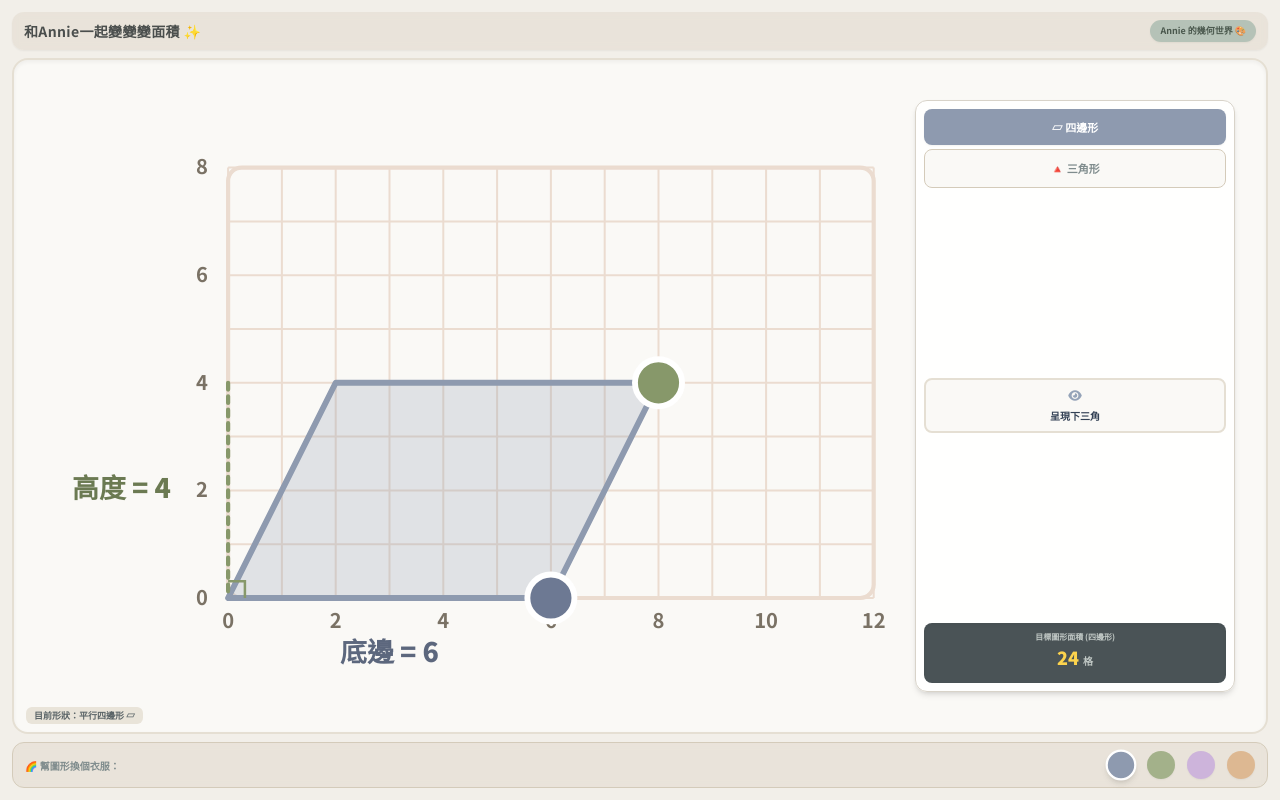
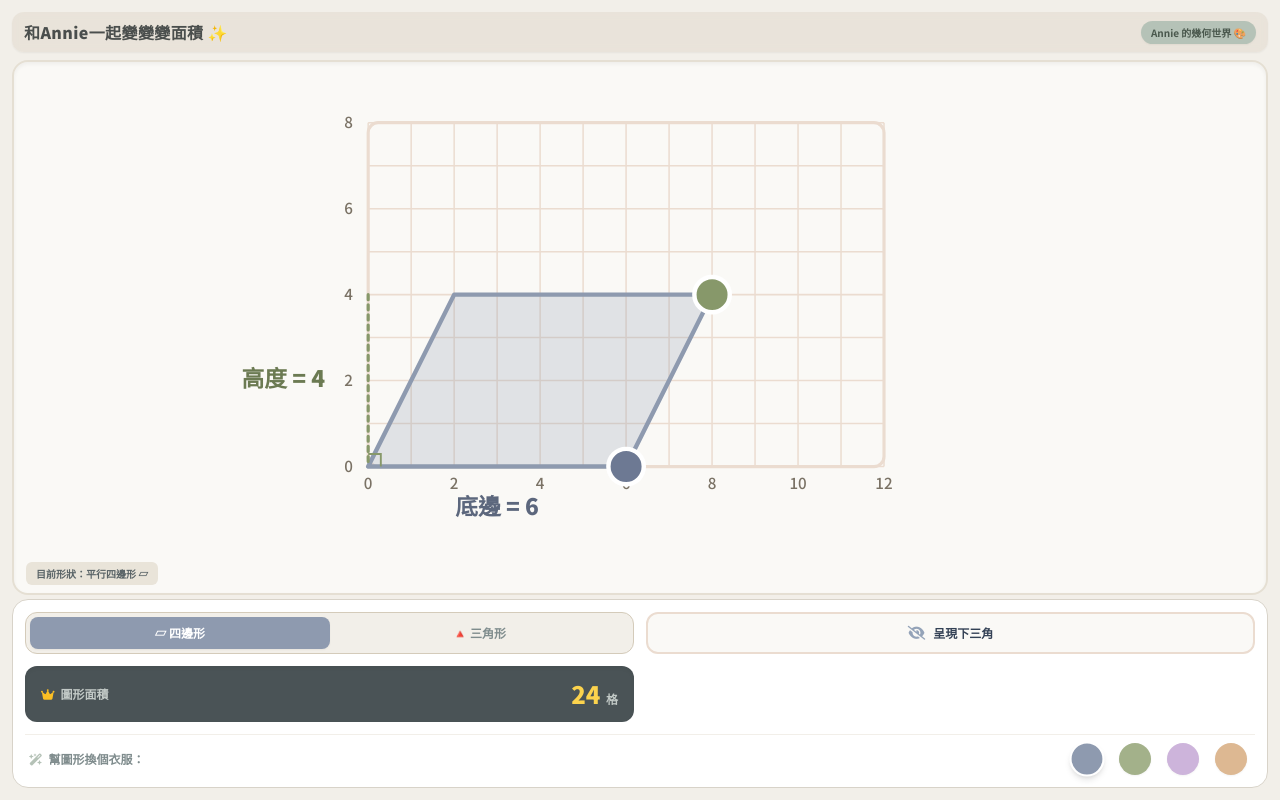
Before and after one commit to anniecs/ShapesWithAnnie, a plain HTML site: page index.html in a window 1280 px wide. Drawn offline with nearby package versions, Linux system fonts and the light colour scheme.

Commit message:
Add files via upload

```diff
--- a/index.html
+++ b/index.html
@@ -14,7 +14,7 @@
             font-family: 'Noto Sans TC', sans-serif;
             background-color: #f2efe9;
             color: #4a4e4d;
-            overflow: hidden; /* 徹底鎖定螢幕，不允許任何滾動 */
+            overflow: hidden; /* 徹底鎖定螢幕，防止手機瀏覽器上下滾動 */
             position: fixed;
             width: 100%;
             height: 100%;
@@ -28,26 +28,23 @@
             cursor: grabbing;
             transform: scale(1.4);
         }
-        input[type="checkbox"] {
-            cursor: pointer;
-        }
     </style>
 </head>
 <body class="flex flex-col h-screen h-[100dvh] justify-between p-3 select-none">
 
     <!-- 頂部極簡單行導覽列 -->
-    <header class="w-full flex items-center justify-between bg-[#e5dfd3] bg-opacity-70 backdrop-blur-sm py-2 px-3 rounded-xl shadow-sm z-10 shrink-0">
-        <h1 class="text-sm font-bold text-[#4a4e4d] tracking-wide">和Annie一起變變變面積 ✨</h1>
-        <span class="text-[9px] bg-[#b5c2b7] text-[#4a584d] px-2.5 py-1 rounded-full font-bold shadow-sm shrink-0">
+    <header class="w-full flex items-center justify-between bg-[#e5dfd3] bg-opacity-70 backdrop-blur-sm py-2 px-3 rounded-xl shadow-sm z-10 shrink-0 mb-1">
+        <h1 class="text-base font-black text-[#4a4e4d] tracking-wide">和Annie一起變變變面積 ✨</h1>
+        <span class="text-[10px] bg-[#b5c2b7] text-[#4a584d] px-2.5 py-1 rounded-full font-bold shadow-sm shrink-0">
             Annie 的幾何世界 🎨
         </span>
     </header>
 
-    <!-- 中央核心：幾何畫布與右側控制大整合面板（自適應高度） -->
-    <div class="flex-grow my-2 relative bg-[#faf9f6] border-2 border-[#e5dfd3] rounded-2xl overflow-hidden shadow-inner flex items-center justify-center min-h-0 h-0">
+    <!-- 中央核心：12x8 實體格子紙畫布 (自適應剩餘所有高度，100%不溢出) -->
+    <div class="flex-grow my-1 relative bg-[#faf9f6] border-2 border-[#e5dfd3] rounded-2xl overflow-hidden shadow-inner flex items-center justify-center min-h-0 h-0">
 
-        <!-- SVG 格子紙畫布 (固定比例 viewbox) -->
-        <svg id="geo-canvas" class="w-full h-full select-none" viewBox="0 0 600 400" xmlns="http://www.w3.org/2000/svg" style="touch-action: none;">
+        <!-- SVG 畫布：使用 600x420 固定比例 viewBox，保證所有大文字完整呈現不被切邊 -->
+        <svg id="geo-canvas" class="w-full h-full select-none" viewBox="0 0 600 420" xmlns="http://www.w3.org/2000/svg" style="touch-action: none;">
             <!-- 背景網格線與 12x8 格子紙 (將由 JS 生成) -->
             <g id="grid-lines"></g>
 
@@ -61,9 +58,9 @@
             <line id="svg-height-line" stroke="#87986a" stroke-width="2.5" stroke-dasharray="4 4" stroke-linecap="round"></line>
             <path id="svg-right-angle" fill="none" stroke="#87986a" stroke-width="1.5"></path>
 
-            <!-- 外側大型數字標籤 (字體變大、加粗且完全避開網格座標) -->
-            <text id="svg-height-text" fill="#6b7a52" font-weight="900" font-size="16" text-anchor="end" alignment-baseline="middle">高度 = 4</text>
-            <text id="svg-base-text" fill="#5c677d" font-weight="900" font-size="16" text-anchor="middle">底邊 = 6</text>
+            <!-- 外側大型數字標籤 (字體超大、加粗且完全避開網格座標，極清晰) -->
+            <text id="svg-height-text" fill="#6b7a52" font-weight="900" font-size="18" text-anchor="end" alignment-baseline="middle">高度 = 4</text>
+            <text id="svg-base-text" fill="#5c677d" font-weight="900" font-size="18" text-anchor="middle">底邊 = 6</text>
 
             <!-- 魔法觸控操控球：右上角 (控制高、斜度) - 🟢 -->
             <circle id="handle-top-right" class="magic-handle" r="14" fill="#87986a" stroke="#ffffff" stroke-width="3.5" shadow-md></circle>
@@ -73,54 +70,56 @@
         </svg>
 
         <!-- 形狀名稱浮動提示 -->
-        <div class="absolute bottom-2 left-3 bg-[#e5dfd3] bg-opacity-80 px-2 py-0.5 rounded-md text-[9px] font-bold text-[#5a6467] pointer-events-none">
+        <div class="absolute bottom-2 left-3 bg-[#e5dfd3] bg-opacity-80 px-2.5 py-1 rounded-md text-[10px] font-black text-[#5a6467] pointer-events-none">
             目前形狀：<span id="label-shape-name">平行四邊形 ▱</span>
         </div>
+    </div>
 
-        <!-- 🌟 右側留白區域：一體化操作與面積呈現面板 (手機完美高度對應) -->
-        <div class="absolute right-[2.5%] top-[6%] bottom-[6%] w-[25.5%] flex flex-col justify-between bg-white bg-opacity-95 p-2 rounded-xl border border-[#d8d3c9] shadow-md z-20">
+    <!-- 下方整合式操作面板與數據呈現 (完全水平鋪開，和諧且數字超清晰) -->
+    <div class="w-full bg-white rounded-2xl border border-[#d8d3c9] p-3 flex flex-col space-y-3 shrink-0">
 
-            <!-- 1. 形狀快速切換鈕 (超大容易點按) -->
-            <div class="flex flex-col space-y-1 shrink-0">
-                <button id="btn-parallelogram" onclick="setShape('parallelogram')" class="w-full py-2.5 rounded-lg text-[11px] font-bold transition-all bg-[#8e9aaf] text-white shadow-sm flex items-center justify-center space-x-1">
+        <!-- 第一橫排：形狀選擇與輔助線勾選 -->
+        <div class="grid grid-cols-2 gap-3 shrink-0">
+            <!-- 1. 形狀快速切換鈕 -->
+            <div class="flex bg-[#f2efe9] p-1 rounded-xl border border-[#d4cbba] w-full">
+                <button id="btn-parallelogram" onclick="setShape('parallelogram')" class="flex-1 py-2 rounded-lg text-xs font-black transition-all bg-[#8e9aaf] text-white shadow-sm flex items-center justify-center space-x-1">
                     <span>▱ 四邊形</span>
                 </button>
-                <button id="btn-triangle" onclick="setShape('triangle')" class="w-full py-2.5 rounded-lg text-[11px] font-bold transition-all text-[#7f8c8d] border border-[#d4cbba] bg-[#faf9f6] flex items-center justify-center space-x-1">
+                <button id="btn-triangle" onclick="setShape('triangle')" class="flex-1 py-2 rounded-lg text-xs font-black transition-all text-[#7f8c8d] flex items-center justify-center space-x-1">
                     <span>🔺 三角形</span>
                 </button>
             </div>
 
-            <!-- 2. 下三角勾選處 (升級為好按的大按鈕，防止按不到 checkbox) -->
-            <button id="btn-toggle-triangle" onclick="toggleTriangleOption()" class="w-full py-2 px-1 rounded-lg border-2 border-[#e5dfd3] bg-[#faf9f6] text-[10px] font-bold text-slate-700 flex flex-col items-center justify-center space-y-1 transition-all shrink-0">
-                <i id="triangle-btn-icon" class="fa-solid fa-eye text-slate-400 text-xs"></i>
+            <!-- 2. 呈現下三角自訂勾選鈕 (觸控範圍超大好按) -->
+            <button id="btn-toggle-triangle" onclick="toggleTriangleOption()" class="w-full py-2 px-2 rounded-xl border-2 border-[#ebdcd0] bg-[#faf9f6] text-xs font-black text-slate-700 flex items-center justify-center space-x-2 transition-all">
+                <i id="triangle-btn-icon" class="fa-solid fa-eye-slash text-slate-400 text-sm"></i>
                 <span id="triangle-btn-text">呈現下三角</span>
             </button>
+        </div>
 
-            <!-- 3. 大字體面積數據呈現區 (黑底金字高對比，極清晰) -->
-            <div class="space-y-1.5 shrink-0">
-                <!-- 總面積面板 -->
-                <div class="bg-[#4a5356] text-white p-2 rounded-lg text-center flex flex-col justify-center shadow-inner">
-                    <span class="text-[8px] text-[#c2c9c6] font-bold block">目標圖形面積 (<span id="label-shape-type">平行四邊形</span>)</span>
-                    <span id="metric-total-area" class="text-lg font-black text-amber-300">24 <span class="text-[9px] font-bold text-[#c2c9c6]">格</span></span>
-                </div>
-                <!-- 下三角面積面板 (勾選後即時呈現) -->
-                <div id="small-triangle-report" class="bg-[#e09f8d] bg-opacity-20 border border-[#e09f8d] border-opacity-40 p-2 rounded-lg text-center flex flex-col justify-center transition-all" style="display: none;">
-                    <span class="text-[8px] text-[#b86b57] font-bold block">下三角面積</span>
-                    <span id="metric-triangle-area" class="text-lg font-black text-[#b86b57]">12 <span class="text-[9px] font-bold text-[#b86b57]">格</span></span>
-                </div>
+        <!-- 第二橫排：特大字體面積數據呈現區 (黑底金字高對比，手機上非常醒目) -->
+        <div class="grid grid-cols-2 gap-3 shrink-0">
+            <!-- 總面積面板 -->
+            <div class="bg-[#4a5356] text-white p-2.5 rounded-xl text-center flex items-center justify-between px-4 shadow-inner">
+                <span class="text-xs text-[#c2c9c6] font-black"><i class="fa-solid fa-crown text-amber-400 mr-1.5"></i>圖形面積</span>
+                <span id="metric-total-area" class="text-2xl font-black text-amber-300">24 <span class="text-xs font-bold text-[#c2c9c6]">格</span></span>
             </div>
+            <!-- 下三角面積面板 (勾選後即時呈現) -->
+            <div id="small-triangle-report" class="bg-[#e09f8d] bg-opacity-20 border-2 border-[#e09f8d] border-opacity-40 p-2.5 rounded-xl text-center flex items-center justify-between px-4 transition-all" style="visibility: hidden;">
+                <span class="text-xs text-[#b86b57] font-black"><i class="fa-solid fa-triangle mr-1.5"></i>下三角面積</span>
+                <span id="metric-triangle-area" class="text-2xl font-black text-[#b86b57]">12 <span class="text-xs font-bold text-[#b86b57]">格</span></span>
+            </div>
+        </div>
 
-        </div>
-    </div>
-
-    <!-- 底部控制區：色彩更換畫筆 (保留在下方) -->
-    <div class="w-full bg-[#e5dfd3] bg-opacity-70 backdrop-blur-sm p-2 rounded-xl border border-[#d4cbba] flex items-center justify-between shrink-0">
-        <span class="text-[10px] font-bold text-[#7f8c8d] ml-1">🌈 幫圖形換個衣服：</span>
-        <div class="flex items-center space-x-3 pr-1">
-            <button onclick="changeColor('blue')" id="palette-blue" class="w-7 h-7 rounded-full bg-[#8e9aaf] border-2 border-white shadow-md transform scale-110 transition-transform"></button>
-            <button onclick="changeColor('green')" id="palette-green" class="w-7 h-7 rounded-full bg-[#a3b18a] border-2 border-transparent shadow-sm transition-transform"></button>
-            <button onclick="changeColor('pink')" id="palette-pink" class="w-7 h-7 rounded-full bg-[#cdb4db] border-2 border-transparent shadow-sm transition-transform"></button>
-            <button onclick="changeColor('orange')" id="palette-orange" class="w-7 h-7 rounded-full bg-[#ddb892] border-2 border-transparent shadow-sm transition-transform"></button>
+        <!-- 第三橫排：色彩更換畫筆 (保留在最下方) -->
+        <div class="flex items-center justify-between border-t border-[#f2efe9] pt-2 w-full shrink-0">
+            <span class="text-xs font-black text-[#7f8c8d] ml-1"><i class="fa-solid fa-wand-magic-sparkles mr-1.5 text-[#b5c2b7]"></i>幫圖形換個衣服：</span>
+            <div class="flex items-center space-x-4 pr-2">
+                <button onclick="changeColor('blue')" id="palette-blue" class="w-8 h-8 rounded-full bg-[#8e9aaf] border-2 border-white shadow-md transform scale-110 transition-transform"></button>
+                <button onclick="changeColor('green')" id="palette-green" class="w-8 h-8 rounded-full bg-[#a3b18a] border-2 border-transparent shadow-sm transition-transform"></button>
+                <button onclick="changeColor('pink')" id="palette-pink" class="w-8 h-8 rounded-full bg-[#cdb4db] border-2 border-transparent shadow-sm transition-transform"></button>
+                <button onclick="changeColor('orange')" id="palette-orange" class="w-8 h-8 rounded-full bg-[#ddb892] border-2 border-transparent shadow-sm transition-transform"></button>
+            </div>
         </div>
     </div>
 
@@ -142,9 +141,9 @@
             orange: { mainFill: 'rgba(221, 184, 146, 0.25)', mainStroke: '#ddb892', subFill: 'rgba(156, 175, 136, 0.35)', subStroke: '#9caf88', hex: '#ddb892' }
         };
 
-        // --- 穩定的虛擬網格錨點（600x400 固定 viewBox 比例） ---
-        const GRID_SCALE = 32;
-        const ORIGIN_X = 55;
+        // --- 穩定的虛擬網格錨點（600x420 固定 viewBox 比例，完美防止大字被切掉） ---
+        const GRID_SCALE = 34;
+        const ORIGIN_X = 85;
         const ORIGIN_Y = 320;
 
         // --- 拖拉狀態 ---
@@ -164,7 +163,7 @@
             renderGeometry();
         });
 
-        // 鋪滿 12x8 的格子紙，留白給右側面板
+        // 鋪滿 12x8 的格子紙，留白給四周標籤
         function generateDynamicGrid() {
             const gridLinesContainer = document.getElementById('grid-lines');
             let gridHTML = '';
@@ -188,12 +187,12 @@
             // 3. X 軸刻度 (放大並加粗)
             for (let i = 0; i <= 12; i += 2) {
                 const x = ORIGIN_X + i * GRID_SCALE;
-                gridHTML += `<text x="${x}" y="${ORIGIN_Y + 18}" fill="#7a7265" font-size="12" font-weight="bold" text-anchor="middle">${i}</text>`;
+                gridHTML += `<text x="${x}" y="${ORIGIN_Y + 18}" fill="#7a7265" font-size="12" font-weight="black" text-anchor="middle">${i}</text>`;
             }
             // 4. Y 軸刻度 (放大並加粗)
             for (let j = 0; j <= 8; j += 2) {
                 const y = ORIGIN_Y - j * GRID_SCALE;
-                gridHTML += `<text x="${ORIGIN_X - 12}" y="${y + 4}" fill="#7a7265" font-size="12" font-weight="bold" text-anchor="end">${j}</text>`;
+                gridHTML += `<text x="${ORIGIN_X - 12}" y="${y + 4}" fill="#7a7265" font-size="12" font-weight="black" text-anchor="end">${j}</text>`;
             }
 
             gridLinesContainer.innerHTML = gridHTML;
@@ -238,17 +237,17 @@
             const wrapper = document.getElementById('btn-toggle-triangle');
 
             if (shapeType === 'parallelogram') {
-                btnP.className = "w-full py-2.5 rounded-lg text-[11px] font-bold transition-all bg-[#8e9aaf] text-white shadow-sm flex items-center justify-center space-x-1";
-                btnT.className = "w-full py-2.5 rounded-lg text-[11px] font-bold transition-all text-[#7f8c8d] border border-[#d4cbba] bg-[#faf9f6] flex items-center justify-center space-x-1";
+                btnP.className = "flex-1 py-2 rounded-lg text-xs font-black transition-all bg-[#8e9aaf] text-white shadow-sm flex items-center justify-center space-x-1";
+                btnT.className = "flex-1 py-2 rounded-lg text-xs font-black transition-all text-[#7f8c8d] flex items-center justify-center space-x-1";
                 wrapper.style.opacity = "1";
                 wrapper.style.pointerEvents = "auto";
             } else {
-                btnT.className = "w-full py-2.5 rounded-lg text-[11px] font-bold transition-all bg-[#8e9aaf] text-white shadow-sm flex items-center justify-center space-x-1";
-                btnP.className = "w-full py-2.5 rounded-lg text-[11px] font-bold transition-all text-[#7f8c8d] border border-[#d4cbba] bg-[#faf9f6] flex items-center justify-center space-x-1";
+                btnT.className = "flex-1 py-2 rounded-lg text-xs font-black transition-all bg-[#8e9aaf] text-white shadow-sm flex items-center justify-center space-x-1";
+                btnP.className = "flex-1 py-2 rounded-lg text-xs font-black transition-all text-[#7f8c8d] flex items-center justify-center space-x-1";
                 showLowerTriangle = false;
                 wrapper.style.opacity = "0.4";
                 wrapper.style.pointerEvents = "none";
-                document.getElementById('small-triangle-report').style.display = 'none';
+                document.getElementById('small-triangle-report').style.visibility = 'hidden';
             }
             updateControlsState();
             renderGeometry();
@@ -267,11 +266,11 @@
             const icon = document.getElementById('triangle-btn-icon');
 
             if (showLowerTriangle) {
-                btn.className = "w-full py-2 px-1 rounded-lg border-2 border-[#e09f8d] bg-[#fdf2f0] text-[10px] font-black text-[#b86b57] flex flex-col items-center justify-center space-y-1 transition-all shrink-0";
-                icon.className = "fa-solid fa-eye text-[#e09f8d] text-xs";
+                btn.className = "w-full py-2 px-2 rounded-xl border-2 border-[#e09f8d] bg-[#fdf2f0] text-xs font-black text-[#b86b57] flex items-center justify-center space-x-2 transition-all";
+                icon.className = "fa-solid fa-eye text-[#e09f8d] text-sm";
             } else {
-                btn.className = "w-full py-2 px-1 rounded-lg border-2 border-[#e5dfd3] bg-[#faf9f6] text-[10px] font-bold text-slate-700 flex flex-col items-center justify-center space-y-1 transition-all shrink-0";
-                icon.className = "fa-solid fa-eye-slash text-slate-400 text-xs";
+                btn.className = "w-full py-2 px-2 rounded-xl border-2 border-[#ebdcd0] bg-[#faf9f6] text-xs font-bold text-slate-700 flex items-center justify-center space-x-2 transition-all";
+                icon.className = "fa-solid fa-eye-slash text-slate-400 text-sm";
             }
         }
 
@@ -361,9 +360,6 @@
             lowerTriangleEl.setAttribute('fill', theme.subFill);
             lowerTriangleEl.setAttribute('stroke', theme.subStroke);
 
-            // 取得右側圖形類型標題
-            const labelShapeTypeEl = document.getElementById('label-shape-type');
-
             if (currentShape === 'parallelogram') {
                 cx = ORIGIN_X + (base + slant) * GRID_SCALE;
                 cy = ORIGIN_Y - height * GRID_SCALE;
@@ -375,29 +371,19 @@
                 if (showLowerTriangle) {
                     lowerTriangleEl.setAttribute('points', `${ax},${ay} ${bx},${by} ${dx},${dy}`);
                     lowerTriangleEl.style.display = 'block';
-                    document.getElementById('small-triangle-report').style.display = 'flex';
+                    document.getElementById('small-triangle-report').style.visibility = 'visible';
                 } else {
                     lowerTriangleEl.style.display = 'none';
-                    document.getElementById('small-triangle-report').style.display = 'none';
+                    document.getElementById('small-triangle-report').style.visibility = 'hidden';
                 }
 
                 const labelShapeText = (slant === 0) ? "長方形 🟩" : "平行四邊形 ▱";
                 document.getElementById('label-shape-name').innerText = labelShapeText;
+                const area = base * height;
+                document.getElementById('metric-total-area').innerHTML = `${area} <span class="text-xs font-bold text-[#c2c9c6]">格</span>`;
+                document.getElementById('metric-triangle-area').innerHTML = `${area / 2} <span class="text-xs font-bold text-[#b86b57]">格</span>`;
 
-                if (labelShapeTypeEl) {
-                    labelShapeTypeEl.innerText = (slant === 0) ? "長方形" : "四邊形";
-                }
-
-                const area = base * height;
-                document.getElementById('metric-total-area').innerHTML = `${area} <span class="text-[10px] font-bold text-[#c2c9c6]">格</span>`;
-
-                const triangleArea = (base * height) / 2;
-                const metricTriangleAreaEl = document.getElementById('metric-triangle-area');
-                if (metricTriangleAreaEl) {
-                    metricTriangleAreaEl.innerHTML = `${triangleArea} <span class="text-[9px] font-bold text-[#b86b57]">格</span>`;
-                }
-
-                // 🟢 操控球定位在右上頂點
+                // 🟢 操控球定位在右上頂點 (C)
                 handleTopRight.setAttribute('cx', cx);
                 handleTopRight.setAttribute('cy', cy);
             } else {
@@ -406,24 +392,19 @@
 
                 mainShapeEl.setAttribute('points', `${ax},${ay} ${bx},${by} ${cx},${cy}`);
                 lowerTriangleEl.style.display = 'none';
-                document.getElementById('small-triangle-report').style.display = 'none';
+                document.getElementById('small-triangle-report').style.visibility = 'hidden';
 
                 const labelShapeText = (slant === 0) ? "直角三角形 📐" : "三角形 🔺";
                 document.getElementById('label-shape-name').innerText = labelShapeText;
+                const area = (base * height) / 2;
+                document.getElementById('metric-total-area').innerHTML = `${area} <span class="text-xs font-bold text-[#c2c9c6]">格</span>`;
 
-                if (labelShapeTypeEl) {
-                    labelShapeTypeEl.innerText = (slant === 0) ? "直角三角形" : "三角形";
-                }
-
-                const area = (base * height) / 2;
-                document.getElementById('metric-total-area').innerHTML = `${area} <span class="text-[10px] font-bold text-[#c2c9c6]">格</span>`;
-
-                // 🟢 操控球定位在頂部頂點
+                // 🟢 操控球定位在頂部頂點 (C)
                 handleTopRight.setAttribute('cx', cx);
                 handleTopRight.setAttribute('cy', cy);
             }
 
-            // 🔵 操控球完美鎖定在底右頂點
+            // 🔵 操控球完美鎖定在右下頂點 (B) ── 徹底解決飄到天上的 Bug！
             handleBottomRight.setAttribute('cx', bx);
             handleBottomRight.setAttribute('cy', by);
 
@@ -433,12 +414,12 @@
             heightLineEl.setAttribute('x2', ORIGIN_X);
             heightLineEl.setAttribute('y2', ORIGIN_Y);
 
-            // 高度文字偏移 34 像素，完全避開座標數字
+            // 高度文字向左偏移 34 像素，完全避開座標
             heightTextEl.setAttribute('x', ORIGIN_X - 34);
             heightTextEl.setAttribute('y', ORIGIN_Y - (height * GRID_SCALE) / 2);
             heightTextEl.textContent = `高度 = ${height}`;
 
-            // 底邊文字向下偏移 38 像素，完全避開下方座標數字
+            // 底邊文字向下偏移 38 像素，完全避開下方座標
             baseTextEl.setAttribute('x', ORIGIN_X + (base * GRID_SCALE) / 2);
             baseTextEl.setAttribute('y', ORIGIN_Y + 38);
             baseTextEl.textContent = `底邊 = ${base}`;
```
